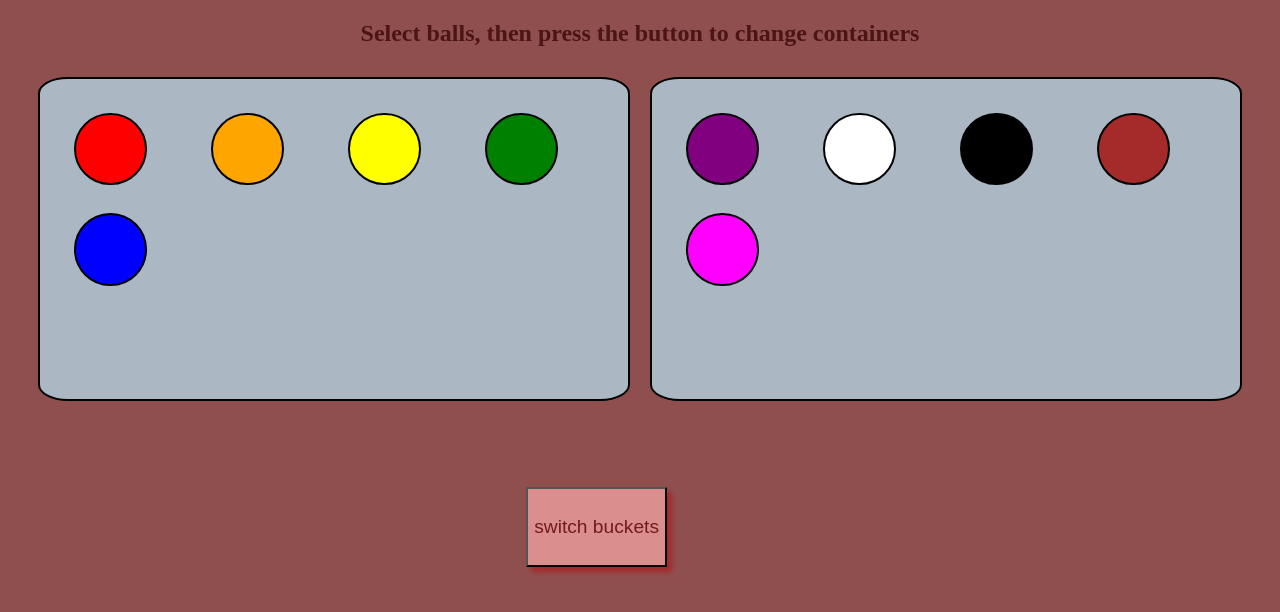
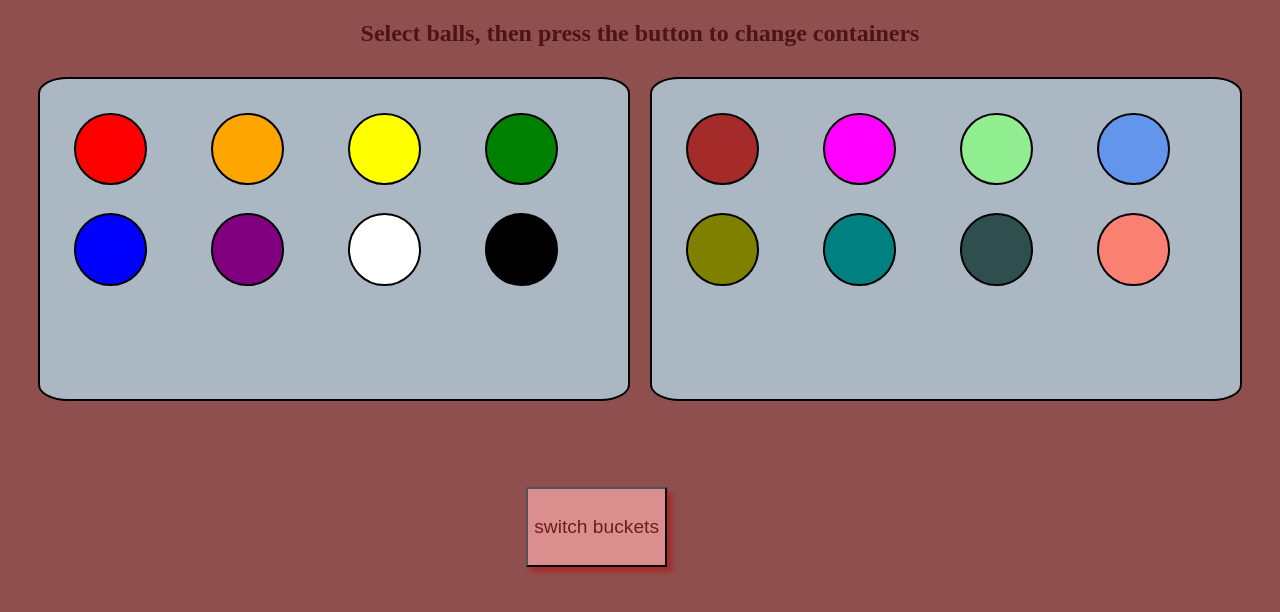
Before and after one commit to NickRoccodev11/bucket_of_balls, a React (Vite) app: page / in a window 1280 px wide. Shown: the top 612 px of the page. Built offline with nearby package versions, Linux system fonts and the light colour scheme.

Commit message:
added balls

```diff
--- a/src/App.jsx
+++ b/src/App.jsx
@@ -9,14 +9,20 @@ function App() {
     { id: 1, color: "orange" },
     { id: 2, color: "yellow" },
     { id: 3, color: "green" },
-    { id: 4, color: "blue" }
+    { id: 4, color: "blue" },
+    { id: 5, color: "purple" },
+    { id: 6, color: "white" },
+    { id: 7, color: "black" }
   ])
   const [b2Contents, setB2Contents] = useState([
-    { id: 5, color: "purple" },
-    { id: 6, color: "white" },
-    { id: 7, color: "black" },
     { id: 8, color: "brown" },
     { id: 9, color: "magenta" },
+    { id: 10, color: "lightgreen" },
+    { id: 11, color: "cornflowerblue" },
+    { id: 12, color: "olive" },
+    { id: 13, color: "teal" },
+    {id: 14, color: "darkslategray"},
+    {id: 15, color: "salmon"}
   ])
   const [selected, setSelected] = useState([])
 
@@ -70,9 +76,9 @@ function App() {
 
       </div>
       <button className="switch-button"
-          onClick={() => switchBuckets()}
-        >
-          switch buckets</button>
+        onClick={() => switchBuckets()}
+      >
+        switch buckets</button>
     </>
   )
 }
--- a/src/index.css
+++ b/src/index.css
@@ -10,16 +10,16 @@ body {
 #app-container {
   display: flex;
   margin: 20px;
-  height:400px;
+  height: 400px;
 }
 
 .switch-button {
- margin-left: 41%;
+  margin-left: 41%;
   background-color: rgb(219, 142, 142);
   box-shadow: 5px 5px 5px brown;
   font-size: larger;
   color: rgb(115, 27, 27);
-  height:80px;
+  height: 80px;
   width: auto;
 }
 
@@ -93,3 +93,27 @@ body {
 .magenta {
   background-color: magenta;
 }
+
+.teal {
+  background-color: teal;
+}
+
+.lightgreen {
+  background-color: lightgreen;
+}
+
+.olive {
+  background-color: olive;
+}
+
+.darkslategray {
+  background-color: darkslategray;
+}
+
+.cornflowerblue {
+  background-color: cornflowerblue;
+  }
+
+.salmon{
+  background-color: salmon;
+}
```
